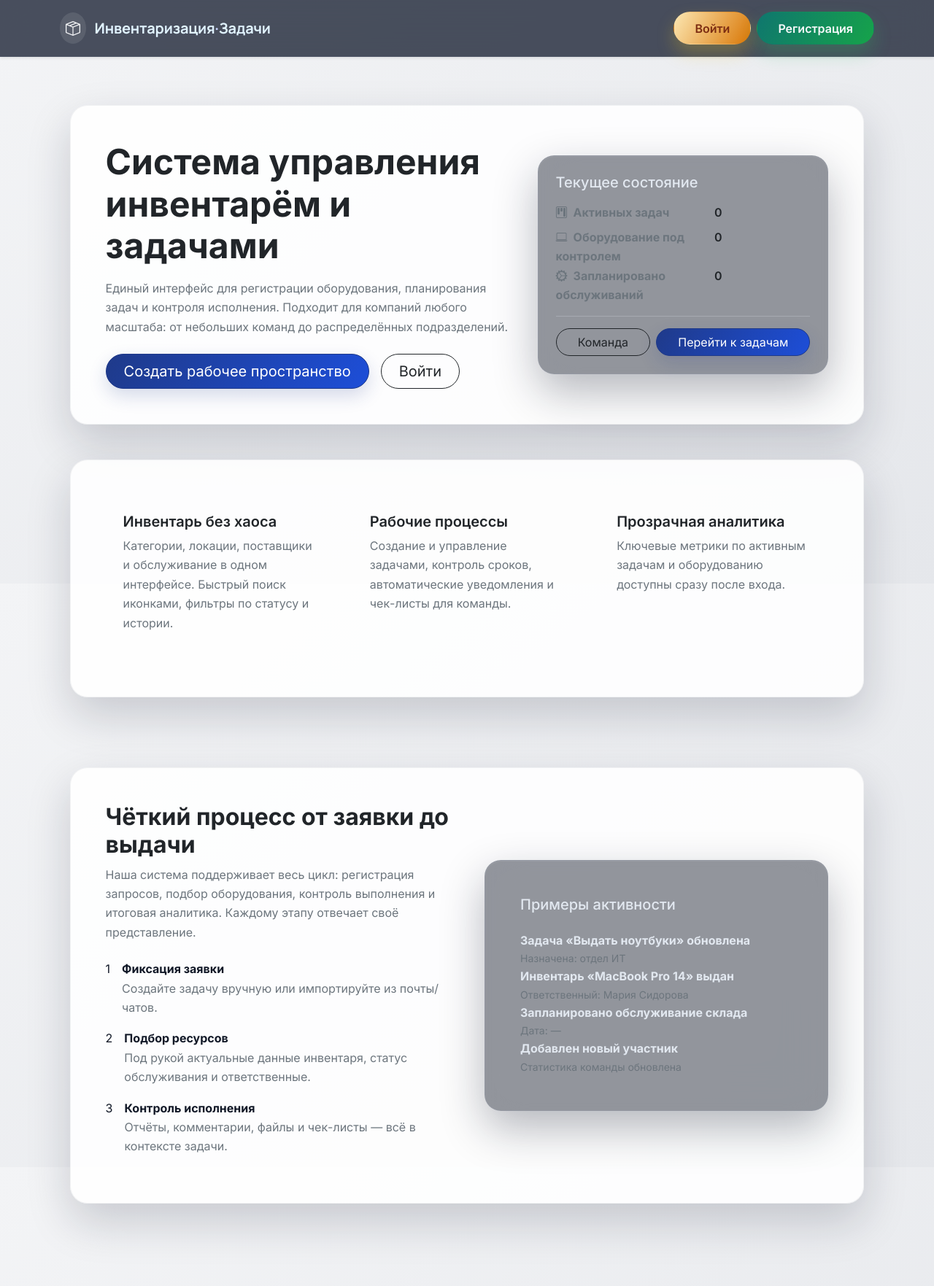
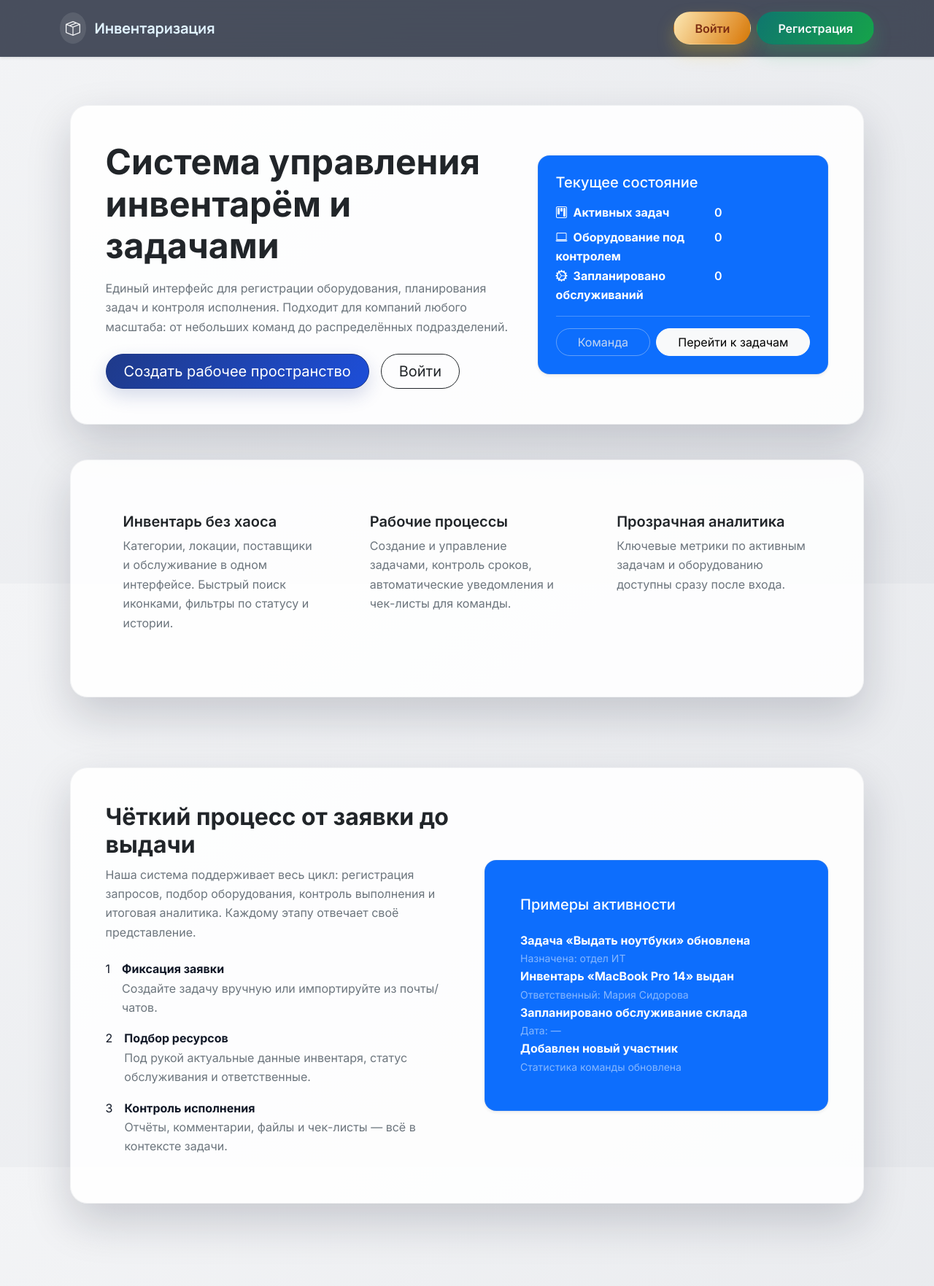
Before and after one commit to actusnileh/inventory-system, a Django app: page / in a window 1280 px wide. Shown: the top 1763 px of the page at 73% size. Run offline with Django 5.2, Linux system fonts and the light colour scheme; data that the repository does not hold is empty.

```diff
--- a/src/templates/base.html
+++ b/src/templates/base.html
@@ -337,7 +337,7 @@
         <div class="container">
             <a class="navbar-brand" href="{% url 'index' %}">
                 <span class="me-2 rounded-circle p-2 bg-opacity-10 bg-light text-light"><i class="bi bi-box-seam"></i></span>
-                Инвентаризация<span>·</span>Задачи
+                Инвентаризация
             </a>
             <button class="navbar-toggler" type="button" data-bs-toggle="collapse" data-bs-target="#navbarNav" aria-controls="navbarNav" aria-expanded="false" aria-label="Переключить навигацию">
                 <span class="navbar-toggler-icon"></span>
--- a/src/templates/index.html
+++ b/src/templates/index.html
@@ -9,32 +9,39 @@
             <div class="row g-4 align-items-center">
                 <div class="col-lg-7">
                     <h1 class="display-5 fw-bold text-dark mb-3">Система управления инвентарём и задачами</h1>
-                    <p class="text-secondary mb-4">Единый интерфейс для регистрации оборудования, планирования задач и контроля исполнения. Подходит для компаний любого масштаба: от небольших команд до распределённых подразделений.</p>
+                    <p class="text-secondary mb-4">Единый интерфейс для регистрации оборудования, планирования задач и
+                        контроля исполнения. Подходит для компаний любого масштаба: от небольших команд до
+                        распределённых подразделений.</p>
                     <div class="d-flex flex-column flex-sm-row gap-3">
                         {% if user.is_authenticated %}
-                        <a href="{% url 'tasks:board' %}" class="btn btn-primary btn-lg px-4">Открыть рабочее пространство</a>
-                        <a href="{% url 'inventory:asset_list' %}" class="btn btn-outline-dark btn-lg px-4">Каталог оборудования</a>
+                        <a href="{% url 'tasks:board' %}" class="btn btn-primary btn-lg px-4">Открыть рабочее
+                            пространство</a>
+                        <a href="{% url 'inventory:asset_list' %}" class="btn btn-outline-dark btn-lg px-4">Каталог
+                            оборудования</a>
                         {% else %}
-                        <a href="{% url 'accounts:register' %}" class="btn btn-primary btn-lg px-4">Создать рабочее пространство</a>
+                        <a href="{% url 'accounts:register' %}" class="btn btn-primary btn-lg px-4">Создать рабочее
+                            пространство</a>
                         <a href="{% url 'accounts:login' %}" class="btn btn-outline-dark btn-lg px-4">Войти</a>
                         {% endif %}
                     </div>
                 </div>
                 <div class="col-lg-5">
-                    <div class="glassy-card p-4">
+                    <div class="glassy-card p-4 bg-primary text-white rounded-4 shadow-sm">
                         <h5 class="mb-3">Текущее состояние</h5>
-                        <dl class="row mb-0 text-secondary">
+                        <dl class="row mb-0">
                             <dt class="col-7"><i class="bi bi-kanban me-2"></i>Активных задач</dt>
-                            <dd class="col-5 fw-semibold text-dark">{{ homepage.task_count|default:0 }}</dd>
+                            <dd class="col-5 fw-semibold">{{ homepage.task_count|default:0 }}</dd>
                             <dt class="col-7"><i class="bi bi-laptop me-2"></i>Оборудование под контролем</dt>
-                            <dd class="col-5 fw-semibold text-dark">{{ homepage.asset_count|default:0 }}</dd>
-                            <dt class="col-7"><i class="bi bi-gear-wide-connected me-2"></i>Запланировано обслуживаний</dt>
-                            <dd class="col-5 fw-semibold text-dark">{{ homepage.maintenance_planned|default:0 }}</dd>
+                            <dd class="col-5 fw-semibold">{{ homepage.asset_count|default:0 }}</dd>
+                            <dt class="col-7"><i class="bi bi-gear-wide-connected me-2"></i>Запланировано обслуживаний
+                            </dt>
+                            <dd class="col-5 fw-semibold">{{ homepage.maintenance_planned|default:0 }}</dd>
                         </dl>
-                        <hr>
+                        <hr class="border-light">
                         <div class="d-flex gap-2">
-                            <a href="{% url 'accounts:team_directory' %}" class="btn btn-outline-dark flex-fill">Команда</a>
-                            <a href="{% url 'tasks:board' %}" class="btn btn-primary flex-fill">Перейти к задачам</a>
+                            <a href="{% url 'accounts:team_directory' %}"
+                                class="btn btn-outline-light flex-fill">Команда</a>
+                            <a href="{% url 'tasks:board' %}" class="btn btn-light flex-fill">Перейти к задачам</a>
                         </div>
                     </div>
                 </div>
@@ -48,19 +55,22 @@
                 <div class="col-md-4">
                     <div class="feature-card h-100 p-4">
                         <h5 class="fw-semibold text-dark">Инвентарь без хаоса</h5>
-                        <p class="text-secondary">Категории, локации, поставщики и обслуживание в одном интерфейсе. Быстрый поиск иконками, фильтры по статусу и истории.</p>
+                        <p class="text-secondary">Категории, локации, поставщики и обслуживание в одном интерфейсе.
+                            Быстрый поиск иконками, фильтры по статусу и истории.</p>
                     </div>
                 </div>
                 <div class="col-md-4">
                     <div class="feature-card h-100 p-4">
                         <h5 class="fw-semibold text-dark">Рабочие процессы</h5>
-                        <p class="text-secondary">Создание и управление задачами, контроль сроков, автоматические уведомления и чек-листы для команды.</p>
+                        <p class="text-secondary">Создание и управление задачами, контроль сроков, автоматические
+                            уведомления и чек-листы для команды.</p>
                     </div>
                 </div>
                 <div class="col-md-4">
                     <div class="feature-card h-100 p-4">
                         <h5 class="fw-semibold text-dark">Прозрачная аналитика</h5>
-                        <p class="text-secondary">Ключевые метрики по активным задачам и оборудованию доступны сразу после входа.</p>
+                        <p class="text-secondary">Ключевые метрики по активным задачам и оборудованию доступны сразу
+                            после входа.</p>
                     </div>
                 </div>
             </div>
@@ -72,69 +82,77 @@
             <div class="row g-5 align-items-center">
                 <div class="col-lg-6">
                     <h2 class="fw-bold text-dark">Чёткий процесс от заявки до выдачи</h2>
-                    <p class="text-secondary mb-4">Наша система поддерживает весь цикл: регистрация запросов, подбор оборудования, контроль выполнения и итоговая аналитика. Каждому этапу отвечает своё представление.</p>
+                    <p class="text-secondary mb-4">Наша система поддерживает весь цикл: регистрация запросов, подбор
+                        оборудования, контроль выполнения и итоговая аналитика. Каждому этапу отвечает своё
+                        представление.</p>
                     <ul class="list-unstyled d-flex flex-column gap-3">
                         <li class="d-flex align-items-start gap-3">
                             <div class="step-index">1</div>
                             <div>
                                 <strong>Фиксация заявки</strong>
-                                <div class="text-secondary">Создайте задачу вручную или импортируйте из почты/чатов.</div>
+                                <div class="text-secondary">Создайте задачу вручную или импортируйте из почты/чатов.
+                                </div>
                             </div>
                         </li>
                         <li class="d-flex align-items-start gap-3">
                             <div class="step-index">2</div>
                             <div>
                                 <strong>Подбор ресурсов</strong>
-                                <div class="text-secondary">Под рукой актуальные данные инвентаря, статус обслуживания и ответственные.</div>
+                                <div class="text-secondary">Под рукой актуальные данные инвентаря, статус обслуживания и
+                                    ответственные.</div>
                             </div>
                         </li>
                         <li class="d-flex align-items-start gap-3">
                             <div class="step-index">3</div>
                             <div>
                                 <strong>Контроль исполнения</strong>
-                                <div class="text-secondary">Отчёты, комментарии, файлы и чек-листы — всё в контексте задачи.</div>
+                                <div class="text-secondary">Отчёты, комментарии, файлы и чек-листы — всё в контексте
+                                    задачи.</div>
                             </div>
                         </li>
                     </ul>
                 </div>
                 <div class="col-lg-6" data-aos="zoom-in" data-aos-delay="150">
-                    <div class="glassy-card p-4 p-lg-5">
+                    <div class="glassy-card p-4 p-lg-5 bg-primary text-white rounded-4 shadow-sm">
                         <h5 class="mb-4">Примеры активности</h5>
                         <div class="timeline">
                             <div class="timeline-item">
-                                <div class="timeline-badge bg-primary"></div>
+                                <div class="timeline-badge bg-light"></div>
                                 <div>
                                     <strong>Задача «Выдать ноутбуки» обновлена</strong>
-                                    <div class="small text-secondary">Назначена: отдел ИТ</div>
+                                    <div class="small text-white-50">Назначена: отдел ИТ</div>
                                 </div>
                             </div>
                             <div class="timeline-item">
-                                <div class="timeline-badge bg-success"></div>
+                                <div class="timeline-badge bg-light"></div>
                                 <div>
                                     <strong>Инвентарь «MacBook Pro 14» выдан</strong>
-                                    <div class="small text-secondary">Ответственный: Мария Сидорова</div>
+                                    <div class="small text-white-50">Ответственный: Мария Сидорова</div>
                                 </div>
                             </div>
                             <div class="timeline-item">
-                                <div class="timeline-badge bg-warning"></div>
+                                <div class="timeline-badge bg-light"></div>
                                 <div>
                                     <strong>Запланировано обслуживание склада</strong>
-                                    <div class="small text-secondary">Дата: {{ homepage.next_maintenance|date:"d.m.Y"|default:"—" }}</div>
+                                    <div class="small text-white-50">Дата:
+                                        {{homepage.next_maintenance|date:"d.m.Y"|default:"—" }}</div>
                                 </div>
                             </div>
                             <div class="timeline-item">
-                                <div class="timeline-badge bg-dark"></div>
+                                <div class="timeline-badge bg-light"></div>
                                 <div>
                                     <strong>Добавлен новый участник</strong>
-                                    <div class="small text-secondary">Статистика команды обновлена</div>
+                                    <div class="small text-white-50">Статистика команды обновлена</div>
                                 </div>
                             </div>
                         </div>
                     </div>
                 </div>
+
             </div>
         </div>
-    </section>
+</div>
+</section>
 </div>
 
 {% endblock %}
--- a/src/templates/tasks/task_board.html
+++ b/src/templates/tasks/task_board.html
@@ -61,9 +61,9 @@
                         <div class="d-flex flex-column gap-3">
                             {% for task in column.items %}
                                 <article class="task-card p-3" draggable="true" data-task-id="{{ task.id }}" data-status="{{ column_key }}" data-update-url="{% url 'tasks:task_status_update' task.pk %}">
+                                    <span class="badge bg-primary bg-opacity-25 text-dark priority-badge">{{ task.get_priority_display }}</span>
                                     <div class="d-flex justify-content-between align-items-start mb-2">
                                         <h5 class="fw-semibold mb-0 task-title">{{ task.title }}</h5>
-                                        <span class="badge bg-primary bg-opacity-25 text-dark priority-badge">{{ task.get_priority_display }}</span>
                                     </div>
                                     <p class="text-secondary small mb-2">{{ task.description|default:"Нет описания"|truncatewords:16 }}</p>
                                     <div class="d-flex justify-content-between text-secondary small">
@@ -72,7 +72,6 @@
                                     </div>
                                     <div class="d-flex justify-content-between text-secondary small mt-2">
                                         <span>Дедлайн: {{ task.due_date|date:"d.m"|default:"—" }}</span>
-                                        <span>Статус: {{ task.get_status_display }}</span>
                                     </div>
                                     {% if can_create_task %}
                                         <div class="mt-3 text-end">
```
